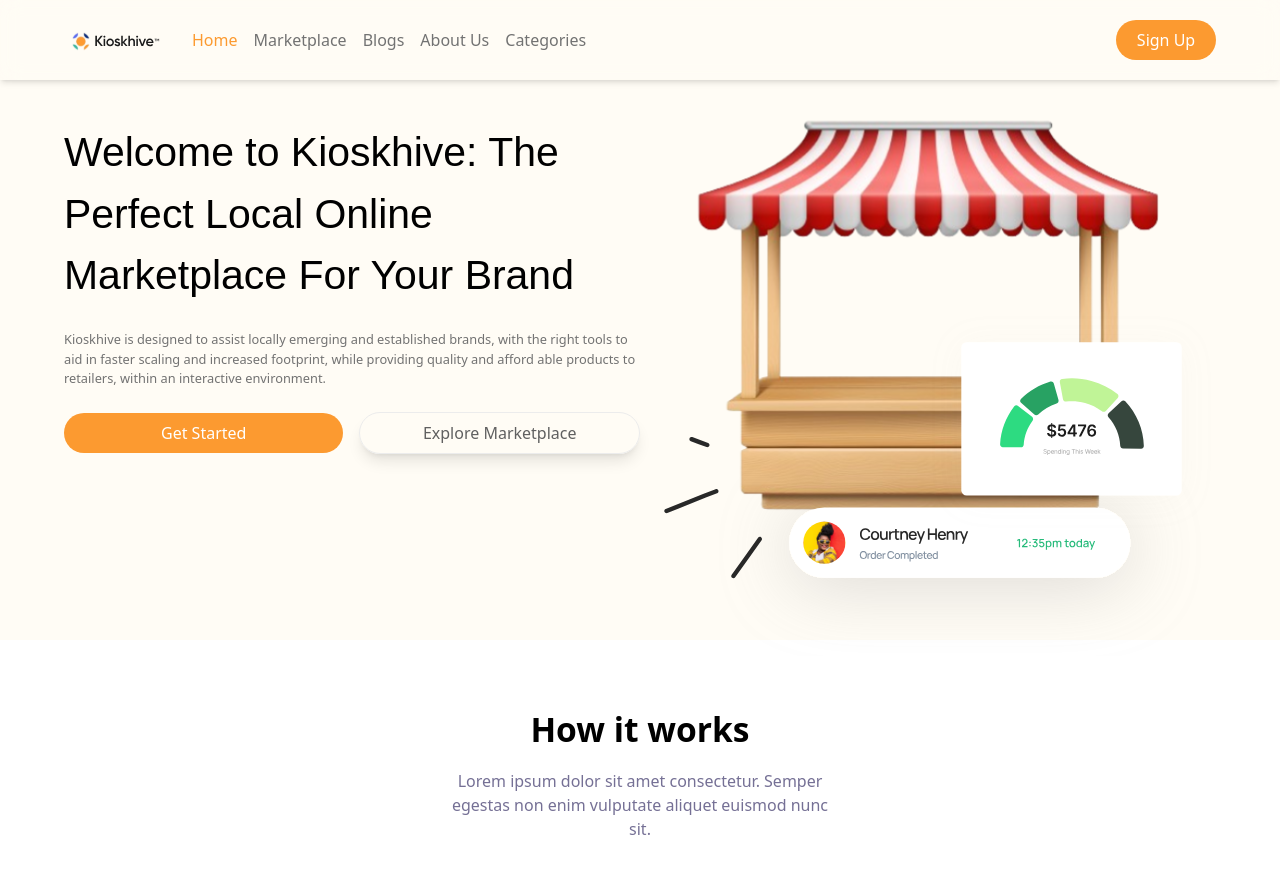
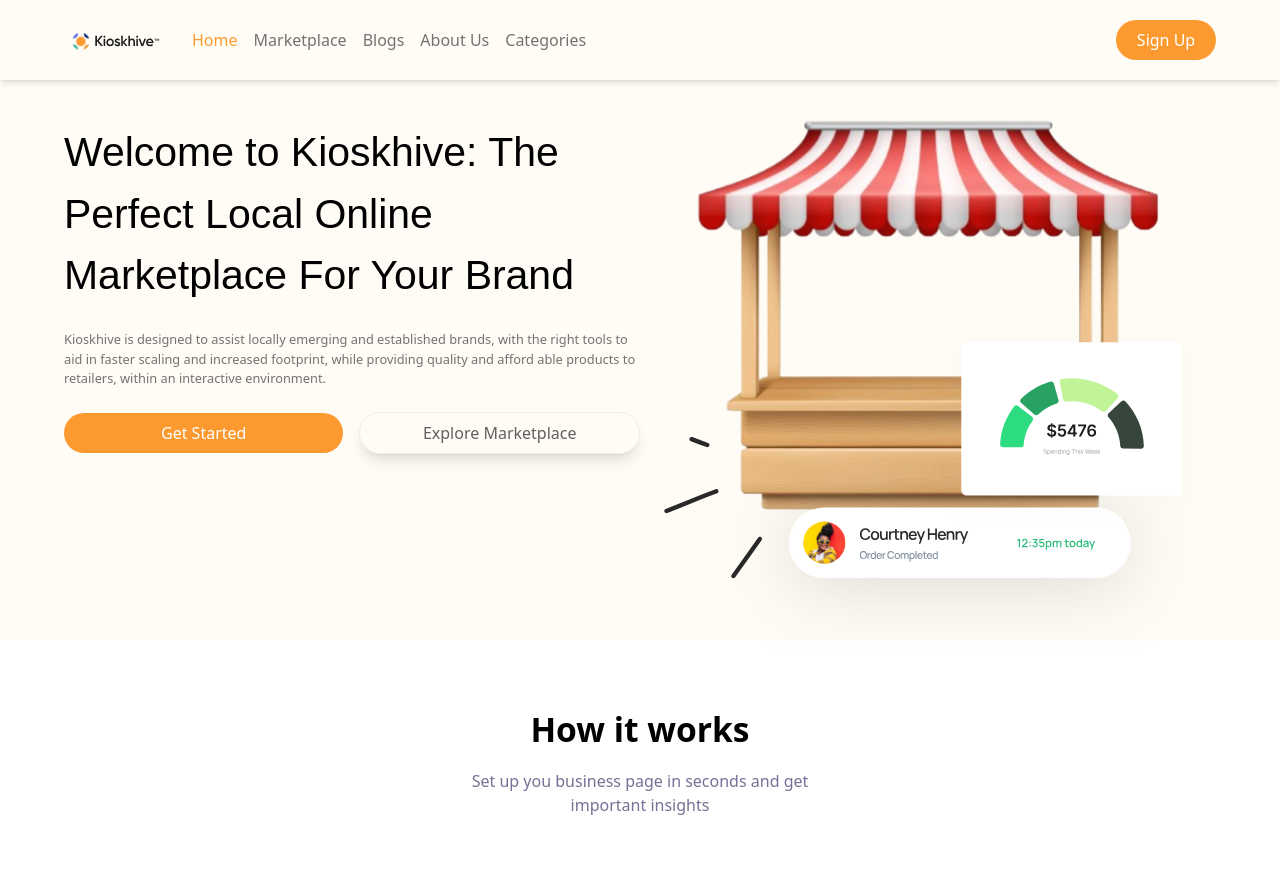
Before and after one commit to davidfayanju1/KioskhiveNG, a React (Vite) app: page / in a window 1280 px wide. Shown: the top 895 px of the page. Built offline with nearby package versions, Linux system fonts and the light colour scheme; a web font is replaced by a local one.

Commit message:
All text changes

```diff
--- a/src/components/common/Footer.jsx
+++ b/src/components/common/Footer.jsx
@@ -30,7 +30,7 @@
           +234-816-152-5556
         </a>
         <span className="block text-[#ADB7BC] w-[72%] mb-[.5rem]">
-          Lorem ipsum dolor sit amet consectetur. Sagittis leo nunc
+          The perfect shop on the go for your brand
         </span>
         <a href="mailto:kioskhivewholesales@gmail.com" className="text-white">
           kioskhivewholesales@gmail.com
--- a/src/components/modules/home/Section2.jsx
+++ b/src/components/modules/home/Section2.jsx
@@ -8,8 +8,7 @@
           How it works
         </b>
         <small className="block text-[#757095] text-[1rem] md:w-[30%] w-[90%] max-w-[43rem] mx-auto">
-          Lorem ipsum dolor sit amet consectetur. Semper egestas non enim
-          vulputate aliquet euismod nunc sit.
+          Set up you business page in seconds and get important insights
         </small>
       </div>
 
--- a/src/pages/Home.jsx
+++ b/src/pages/Home.jsx
@@ -11,22 +11,22 @@
 const Home = () => {
   return (
     <DefaultLayout active={1}>
-      <FadeLayout delay={0.1}>
+      <FadeLayout delay={0.5}>
         <Section1 />
       </FadeLayout>
-      <FadeLayout delay={0.2}>
+      <FadeLayout delay={0.8}>
         <Section2 />
       </FadeLayout>
-      <FadeLayout delay={0.3}>
+      <FadeLayout delay={1.4}>
         <Section3 />
       </FadeLayout>
-      <FadeLayout delay={0.4}>
+      <FadeLayout delay={1.5}>
         <Section4 />
       </FadeLayout>
-      <FadeLayout delay={0.5}>
+      <FadeLayout delay={2.2}>
         <Section5 />
       </FadeLayout>
-      <FadeLayout delay={0.6}>
+      <FadeLayout delay={2.4}>
         <Section6 />
       </FadeLayout>
     </DefaultLayout>
```
